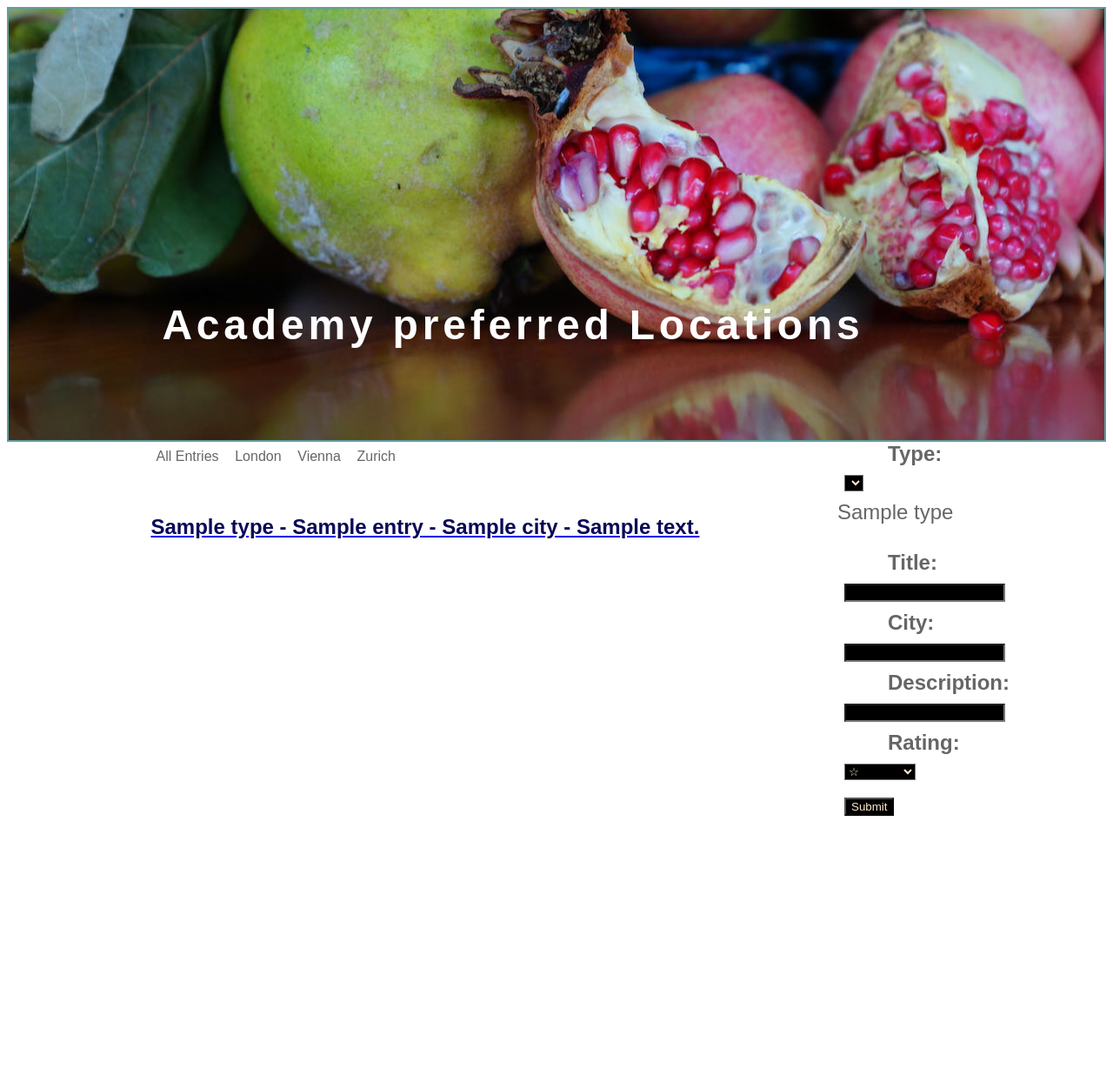
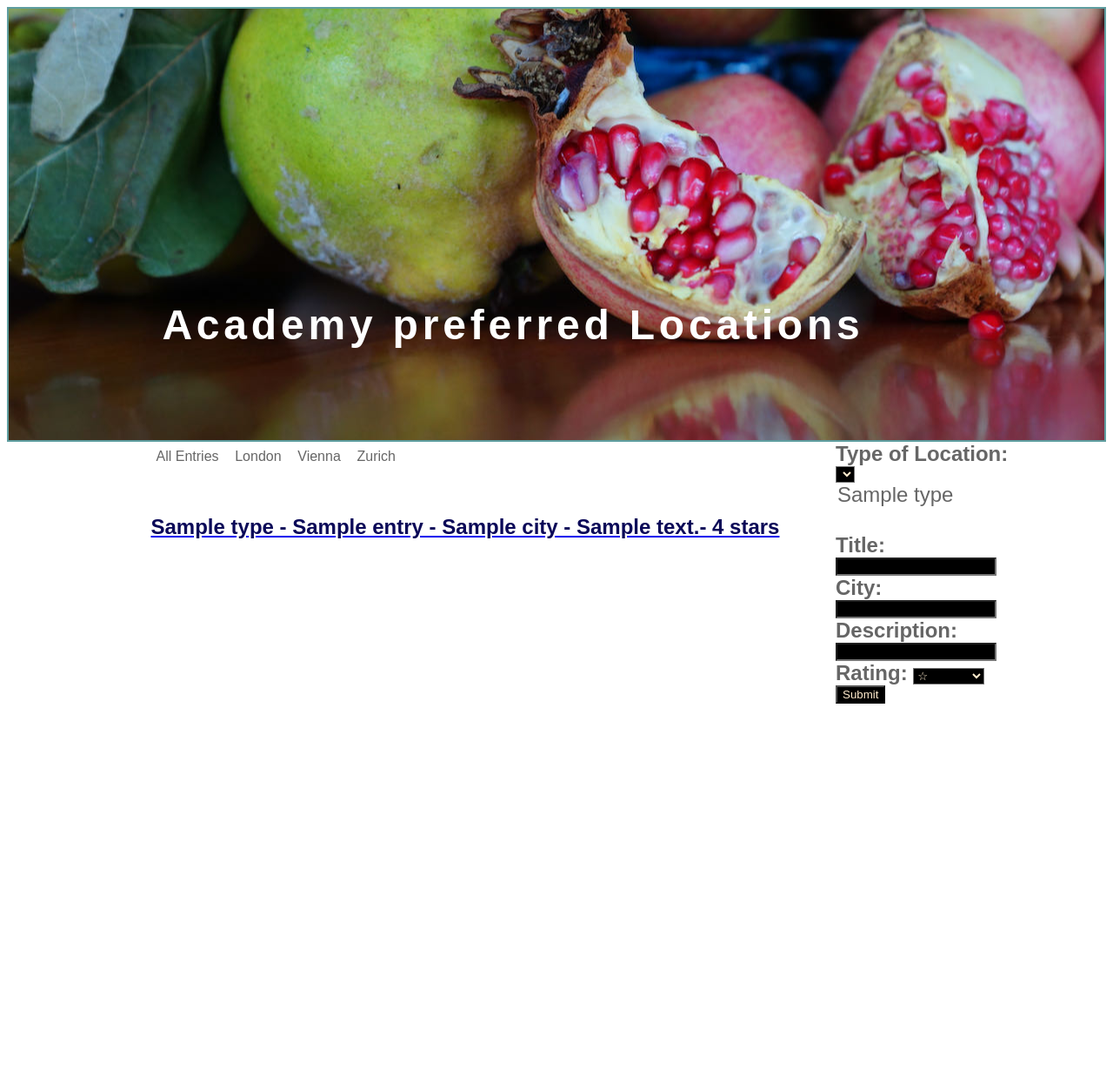
Before and after one commit to nkode-academy/academy_project, a Flask app: template templates/home.html in a window 1280 px wide. Shown: the whole page at 87% size. Run offline with Flask 2, Linux system fonts and the light colour scheme; the template is opened without the code that fills it: most values are stand-ins (such as "Sample title", 1, 10 or a date in 2020); lists and menus that the app fills with data are empty; parts of the project's set-up code (start-up, migrations or seed data) failed here and were passed over.

Commit message:
new list of entries with stars!

```diff
--- a/templates/home.html
+++ b/templates/home.html
@@ -1,9 +1,7 @@
 <style>
     html {
         box-sizing:border-box;
-
         background-color:#ffff;
-
         font-family:Arial, Helvetica, sans-serif;
         color: #666;
         font-size: x-large;
@@ -41,9 +39,11 @@
         grid-template-rows: 50px auto;
         grid-gap: 10px;
         height: 720px;
+        text-align: left;
     }
     .form{
         grid-column: 3;
+        text-align: left;
     }
 
     .buttons{
@@ -58,31 +58,31 @@
     .type {
         height: 300px;
         background: cornsilk;
+        text-align: left;
     }
 
     .title {
         height: 300px;
         background: darkgray;
+        text-align: left;
     }
 
     label {
         color: #666;
-        padding: 10px;
-        margin: 50px;
+        text-align: left;
     }
 
     input,
     select {
-        margin: 10px;
         background: black;
         color: blanchedalmond;
+        text-align: left;
     }
 
     p{
         color: rgb(10, 8, 88);
         align-content: left;
         font-style: initial;
-        padding-left:initial;
         text-align: left;
     }
 
@@ -109,7 +109,7 @@
     </div>
 
     <form action="/new_entry">
-        <div class="locationtype"><label for="type">Type:</label><br>
+        <div class="locationtype"><label for="type">Type of Location:</label><br>
         <select name="type" method="GET" action="/">
         <label for="type">Type:</label><br>
         <select name="type">
@@ -139,7 +139,7 @@
     <div class="listofentries">
     {%for entry in entries%}
     <a href="/details?index={{ entry[" id"] }}">
-        <p>{{ entry["type"] }} - {{ entry["title"] }} - {{ entry["city"] }} - {{ entry["description"] }}</p>
+        <p>{{ entry["type"] }} - {{ entry["title"] }} - {{ entry["city"] }} - {{ entry["description"] }}- {{ entry["rating"] }} stars</p>
     </a>
     {%endfor%}
     </div>
```
